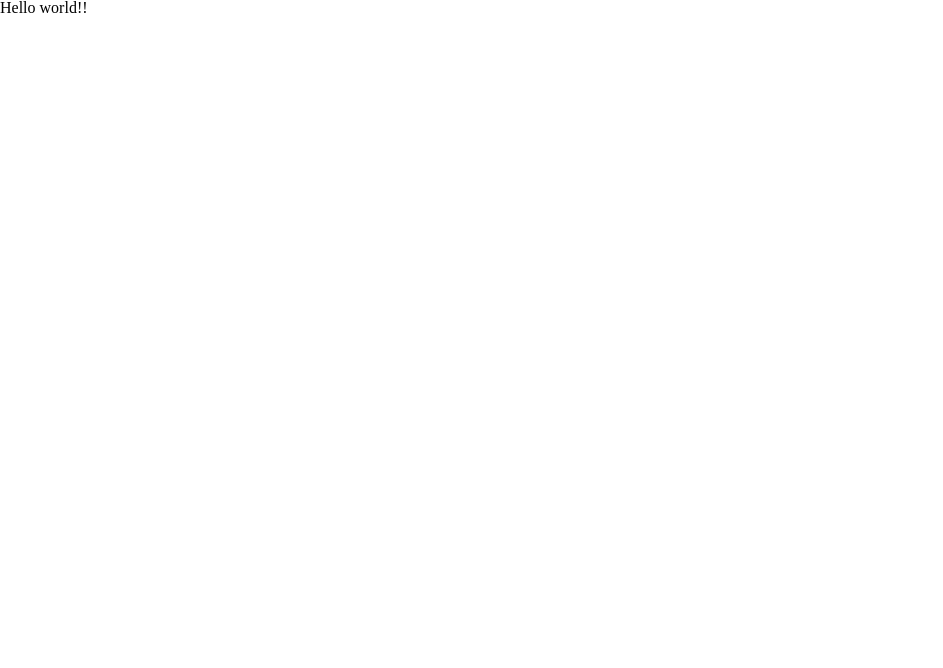
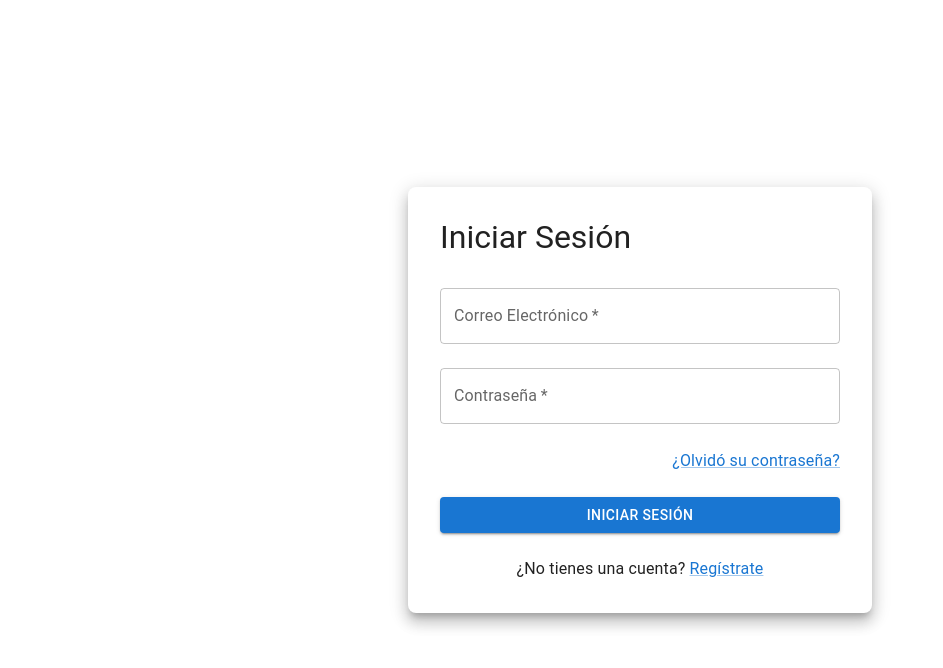
Before and after one commit to No-Country-simulation/S18-23-n-java-react, a React (Vite) app in the folder frontend/rentify/: page /login in a window 1280 px wide. Shown: the top 668 px of the page, without its empty margins (0-943 px from the left). Built offline with nearby package versions, Linux system fonts and the light colour scheme.

Commit message:
front: feat(login): create login structure with email and password inputs [US-07]

```diff
--- a/frontend/rentify/package.json
+++ b/frontend/rentify/package.json
@@ -15,7 +15,8 @@
     "@mui/material": "^6.1.2",
     "axios": "^1.7.7",
     "react": "^18.3.1",
-    "react-dom": "^18.3.1"
+    "react-dom": "^18.3.1",
+    "react-router-dom": "^6.26.2"
   },
   "devDependencies": {
     "@eslint/js": "^9.11.1",
--- a/frontend/rentify/src/App.tsx
+++ b/frontend/rentify/src/App.tsx
@@ -1,16 +1,15 @@
-import './App.css'
+import { BrowserRouter as Router, Routes, Route } from "react-router-dom";
+import "./App.css";
+import LoginPage from "./pages/Login/LoginPage";
 
 function App() {
-
   return (
-    <>
-      <div>
-        <h1>
-          Hello world!!
-        </h1>
-      </div>
-    </>
-  )
+    <Router>
+      <Routes>
+        <Route path="/login" element={<LoginPage />} />
+      </Routes>
+    </Router>
+  );
 }
 
-export default App
+export default App;
--- /dev/null
+++ b/frontend/rentify/src/components/ForgotPassword/ForgotPassword.tsx
@@ -0,0 +1,56 @@
+import {
+  Button,
+  Dialog,
+  DialogActions,
+  DialogContent,
+  DialogContentText,
+  DialogTitle,
+  OutlinedInput,
+} from "@mui/material";
+
+interface Props {
+  open: boolean;
+  handleClose: () => void;
+}
+
+function ForgotPassword({ open, handleClose }: Props) {
+  return (
+    <Dialog
+      open={open}
+      onClose={handleClose}
+      PaperProps={{ sx: { borderRadius: 2 } }}
+    >
+      <DialogTitle>Recuperar Contraseña</DialogTitle>
+      <DialogContent sx={{ display: "flex", flexDirection: "column", gap: 2 }}>
+        <DialogContentText>
+          Escribe tu correo electrónico para que podamos enviarte un mensaje con
+          los pasos a seguir para recuperar tu contraseña
+        </DialogContentText>
+        <OutlinedInput
+          autoFocus
+          required
+          id="email"
+          name="email"
+          type="email"
+          placeholder="Correo Electrónico"
+          fullWidth
+          sx={{ py: 0, borderRadius: 2 }}
+        />
+      </DialogContent>
+      <DialogActions sx={{ pb: 3, px: 3 }}>
+        <Button
+          variant="text"
+          sx={{ py: 1, borderRadius: 2 }}
+          onClick={handleClose}
+        >
+          Cancelar
+        </Button>
+        <Button variant="contained" sx={{ py: 1, borderRadius: 2 }}>
+          Continuar
+        </Button>
+      </DialogActions>
+    </Dialog>
+  );
+}
+
+export default ForgotPassword;
--- /dev/null
+++ b/frontend/rentify/src/components/LoginForm/LoginForm.tsx
@@ -0,0 +1,197 @@
+import {
+  Alert,
+  Box,
+  Button,
+  Container,
+  FormControl,
+  Link,
+  Paper,
+  Snackbar,
+  TextField,
+  Typography,
+} from "@mui/material";
+import { FormEvent, useState } from "react";
+import ForgotPassword from "../ForgotPassword/ForgotPassword";
+import axios from "axios";
+
+function LoginForm() {
+  const [email, setEmail] = useState("");
+  const [errorEmail, setErrorEmail] = useState(false);
+  const [password, setPassword] = useState("");
+  const [errorPassword, setErrorPassword] = useState(false);
+  const [openDialog, setOpenDialog] = useState(false);
+  const [showMessage, setShowMessage] = useState(false);
+
+  const validateEmail = () => {
+    const emailValidator = /^[\w-.]+@([\w-]+\.)+[\w-]{2,4}$/;
+
+    if (!emailValidator.test(email)) {
+      setErrorEmail(true);
+      return false;
+    }
+    setErrorEmail(false);
+    return true;
+  };
+
+  const validatePassword = () => {
+    if (password.length === 0) {
+      setErrorPassword(true);
+      return false;
+    }
+    setErrorPassword(false);
+    return true;
+  };
+
+  const handleSubmit = async (e: FormEvent) => {
+    e.preventDefault();
+    if (validateEmail() && validatePassword()) {
+      try {
+        // Ejemplo para probar una petición POST a una API
+        const response = await axios.post(
+          "https://jsonplaceholder.typicode.com/posts",
+          {
+            title: "",
+            body: password,
+            userId: 1,
+          }
+        );
+
+        console.log(response.data);
+        setShowMessage(true);
+        setEmail("");
+        setPassword("");
+      } catch (error) {
+        console.log(error);
+      }
+    }
+  };
+
+  const handleDialogClose = () => {
+    setOpenDialog(false);
+  };
+
+  const handleDialogOpen = () => {
+    setOpenDialog(true);
+  };
+
+  const handleCloseMessage = () => {
+    setShowMessage(false);
+  };
+
+  return (
+    <Container
+      sx={{
+        minHeight: "100vh",
+        display: "flex",
+        alignItems: "center",
+      }}
+    >
+      <Paper
+        sx={{
+          margin: "0 auto",
+          padding: 4,
+          borderRadius: 2,
+          boxShadow: 10,
+          width: "100%",
+          maxWidth: "400px",
+        }}
+      >
+        <Typography
+          variant="h3"
+          sx={{
+            fontSize: "clamp(1.8rem, 8vw, 2rem)",
+            marginBottom: { xs: 3, sm: 4 },
+          }}
+        >
+          Iniciar Sesión
+        </Typography>
+        <Box
+          component={"form"}
+          onSubmit={handleSubmit}
+          sx={{ display: "flex", flexDirection: "column", gap: 3 }}
+        >
+          <FormControl>
+            <TextField
+              id="email"
+              value={email}
+              name="email"
+              required
+              label="Correo Electrónico"
+              type="email"
+              onChange={(e) => {
+                setEmail(e.target.value);
+                if (e.target.value === "") {
+                  setErrorEmail(true);
+                } else {
+                  setErrorEmail(false);
+                }
+              }}
+              error={errorEmail}
+              helperText={
+                errorEmail
+                  ? "Por favor, ingrese un correo electrónico válido"
+                  : ""
+              }
+            />
+          </FormControl>
+          <FormControl>
+            <TextField
+              id="password"
+              value={password}
+              name="password"
+              required
+              label="Contraseña"
+              type="password"
+              onChange={(e) => {
+                setPassword(e.target.value);
+                if (e.target.value === "") {
+                  setErrorPassword(true);
+                } else {
+                  setErrorPassword(false);
+                }
+              }}
+              error={errorPassword}
+              helperText={
+                errorPassword ? "Por favor, ingrese una contraseña" : ""
+              }
+            />
+          </FormControl>
+          <Typography
+            sx={{
+              alignSelf: "end",
+              fontSize: "clamp(0.9rem, 2vw, 1rem)",
+            }}
+          >
+            <Link component="button" type="button" onClick={handleDialogOpen}>
+              ¿Olvidó su contraseña?
+            </Link>
+          </Typography>
+
+          <Button variant="contained" type="submit">
+            Iniciar Sesión
+          </Button>
+          <Typography
+            textAlign={"center"}
+            sx={{ fontSize: "clamp(0.9rem, 2vw, 1rem)" }}
+          >
+            ¿No tienes una cuenta?{" "}
+            <Link sx={{ cursor: "pointer" }}>Regístrate</Link>
+          </Typography>
+        </Box>
+        <ForgotPassword open={openDialog} handleClose={handleDialogClose} />
+        <Snackbar
+          open={showMessage}
+          autoHideDuration={6000}
+          onClose={handleCloseMessage}
+          anchorOrigin={{ vertical: "bottom", horizontal: "right" }}
+        >
+          <Alert severity="success" variant="outlined" sx={{ width: "100%" }}>
+            ¡Usuario Registrado!
+          </Alert>
+        </Snackbar>
+      </Paper>
+    </Container>
+  );
+}
+
+export default LoginForm;
--- a/frontend/rentify/src/pages/Login/LoginPage.tsx
+++ b/frontend/rentify/src/pages/Login/LoginPage.tsx
@@ -0,0 +1,11 @@
+import LoginForm from "../../components/LoginForm/LoginForm";
+
+function LoginPage() {
+  return (
+    <>
+      <LoginForm />
+    </>
+  );
+}
+
+export default LoginPage;
```
Also changed, not shown: frontend/rentify/src/components/LoginForm/loginFormStyles.css (added), frontend/rentify/src/components/LoginFrom/loginFormStyles.css (deleted), 1 other file (tests, documents, lock files or other folders).
